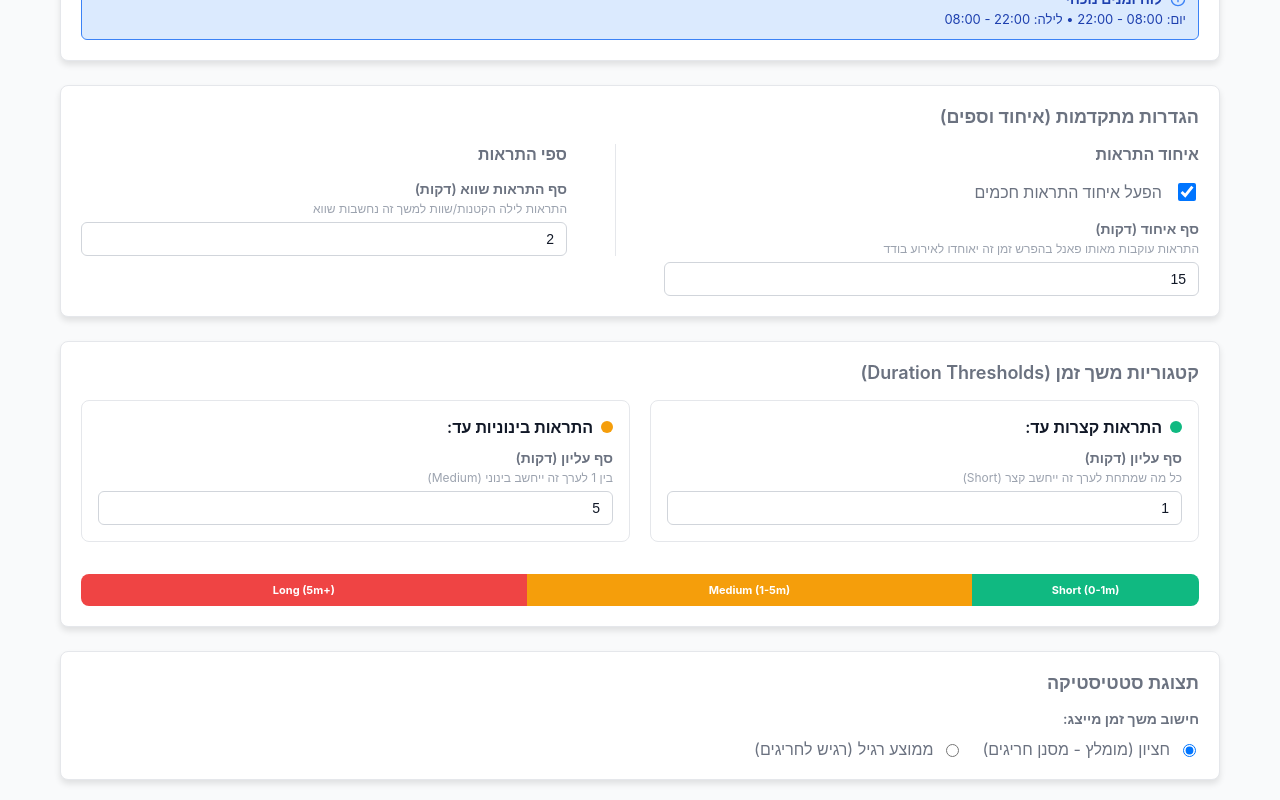
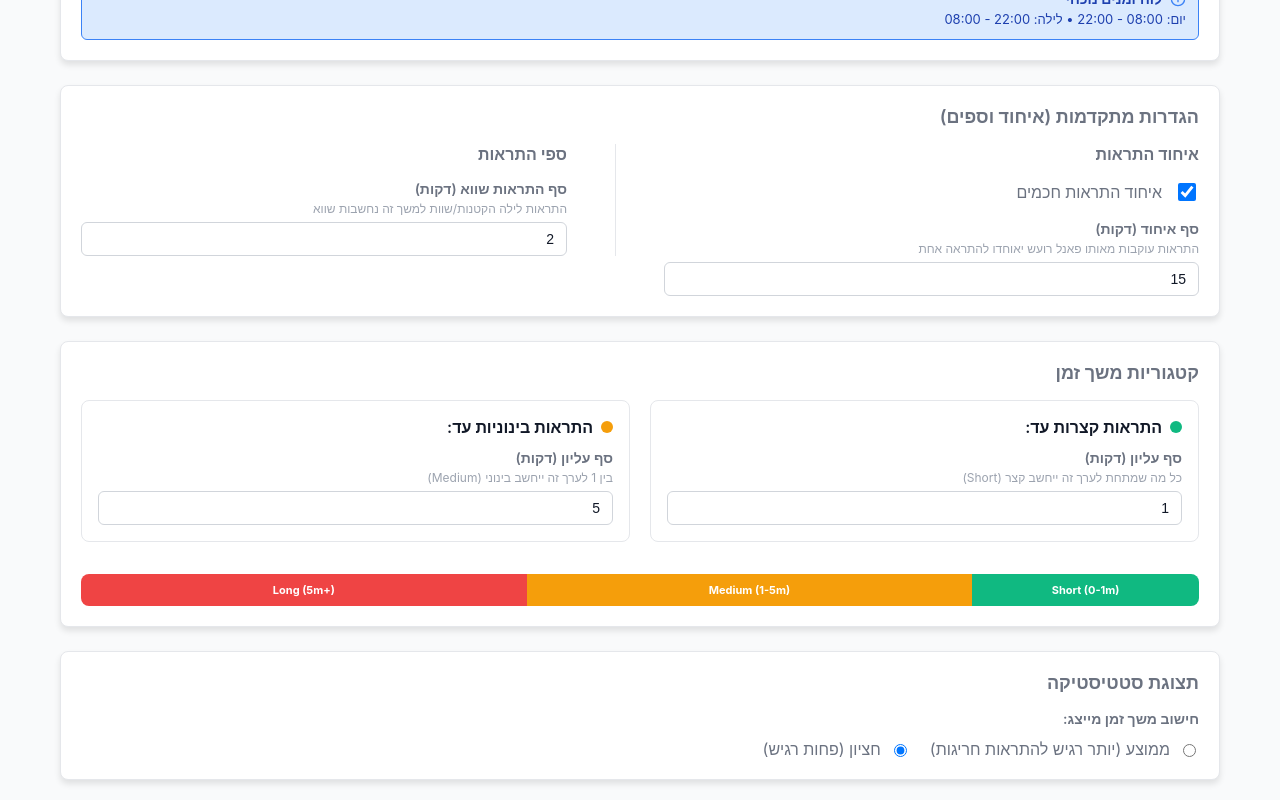
Before and after one commit to OryanY/alerts, a React (Create React App) app in the folder frontend/: page /settings in a window 1280 px wide. Shown: the part 297-1097 px from the top of the page. Built offline with nearby package versions, Linux system fonts and the light colour scheme.

Commit message:
feat: add client settings page for managing shift times, alert clustering, and thresholds, and introduce an alert table component.

```diff
--- a/frontend/src/components/dashboard/AlertTable.jsx
+++ b/frontend/src/components/dashboard/AlertTable.jsx
@@ -1,5 +1,5 @@
 import { formatHourAndDay } from "../../utils/helpers";
-import { useState } from 'react';
+import { useState, Fragment } from 'react';
 import { ChevronDown, ChevronRight, Layers } from 'lucide-react';
 
 export const AlertTable = ({
@@ -312,13 +312,13 @@ export const AlertTable = ({
         </thead>
         <tbody>
           {alerts.map((alert, i) => {
-            const rowId = alert.history_id || alert.incident_number || i;
-            const isExpanded = expandedRows.has(rowId);
+            const rawId = alert.history_id || alert.incident_number || i;
+            const uniqueKey = `${rawId}_${i}`;
+            const isExpanded = expandedRows.has(rawId);
 
             return (
-              <>
+              <Fragment key={uniqueKey}>
                 <tr
-                  key={rowId}
                   style={{
                     borderBottom: isExpanded ? 'none' : `1px solid ${colors.border.primary}`,
                     transition: 'background 0.15s ease',
@@ -330,12 +330,12 @@ export const AlertTable = ({
                   onMouseLeave={(e) => {
                     if (!isExpanded) e.currentTarget.style.background = 'transparent';
                   }}
-                  onClick={() => alert.is_cluster && toggleRow(rowId)}
+                  onClick={() => alert.is_cluster && toggleRow(rawId)}
                 >
                   {visibleColumns.map((col) => renderCell(alert, col))}
                 </tr>
                 {isExpanded && alert.is_cluster && alert.raw_alerts && (
-                  <tr key={`${rowId}-expanded`}>
+                  <tr key={`${uniqueKey}-expanded`}>
                     <td colSpan={visibleColumns.length} style={{ padding: 0, borderBottom: `1px solid ${colors.border.primary}` }}>
                       <div style={{
                         background: colors.bg.secondary,
@@ -385,7 +385,7 @@ export const AlertTable = ({
                     </td>
                   </tr>
                 )}
-              </>
+              </Fragment>
             );
           })}
         </tbody>
--- a/frontend/src/pages/SettingsPage.jsx
+++ b/frontend/src/pages/SettingsPage.jsx
@@ -267,7 +267,7 @@ const SettingsPage = () => {
                   htmlFor="clusteringEnabled"
                   style={{ cursor: 'pointer', fontWeight: 500, userSelect: 'none' }}
                 >
-                  הפעל איחוד התראות חכמים
+                  איחוד התראות חכמים
                 </label>
               </div>
 
@@ -277,7 +277,7 @@ const SettingsPage = () => {
                   value={localConfig.clusteringThreshold ?? 15}
                   onChange={(v) => updateLocalConfig('clusteringThreshold', v)}
                   type="number"
-                  description="התראות עוקבות מאותו פאנל בהפרש זמן זה יאוחדו לאירוע בודד"
+                  description="התראות עוקבות מאותו פאנל רועש יאוחדו להתראה אחת"
                 />
               )}
             </div>
@@ -313,7 +313,7 @@ const SettingsPage = () => {
               margin: '0 0 16px 0',
             }}
           >
-            קטגוריות משך זמן (Duration Thresholds)
+            קטגוריות משך זמן
           </h3>
 
           <div style={{ display: 'grid', gap: 24 }}>
@@ -392,6 +392,17 @@ const SettingsPage = () => {
           <div style={{ display: 'flex', flexDirection: 'column', gap: 12 }}>
             <label style={{ fontSize: 14, fontWeight: 600 }}>חישוב משך זמן מייצג:</label>
             <div style={{ display: 'flex', gap: 20 }}>
+
+              <label style={{ display: 'flex', alignItems: 'center', gap: 8, cursor: 'pointer' }}>
+                <input
+                  type="radio"
+                  name="durationMetric"
+                  value="average"
+                  checked={localConfig.durationMetric === 'average'}
+                  onChange={() => updateLocalConfig('durationMetric', 'average')}
+                />
+                ממוצע (יותר רגיש להתראות חריגות)
+              </label>
               <label style={{ display: 'flex', alignItems: 'center', gap: 8, cursor: 'pointer' }}>
                 <input
                   type="radio"
@@ -400,17 +411,7 @@ const SettingsPage = () => {
                   checked={localConfig.durationMetric !== 'average'} // Default to median
                   onChange={() => updateLocalConfig('durationMetric', 'median')}
                 />
-                חציון (מומלץ - מסנן חריגים)
-              </label>
-              <label style={{ display: 'flex', alignItems: 'center', gap: 8, cursor: 'pointer' }}>
-                <input
-                  type="radio"
-                  name="durationMetric"
-                  value="average"
-                  checked={localConfig.durationMetric === 'average'}
-                  onChange={() => updateLocalConfig('durationMetric', 'average')}
-                />
-                ממוצע רגיל (רגיש לחריגים)
+                חציון (פחות רגיש)
               </label>
             </div>
           </div>
```
